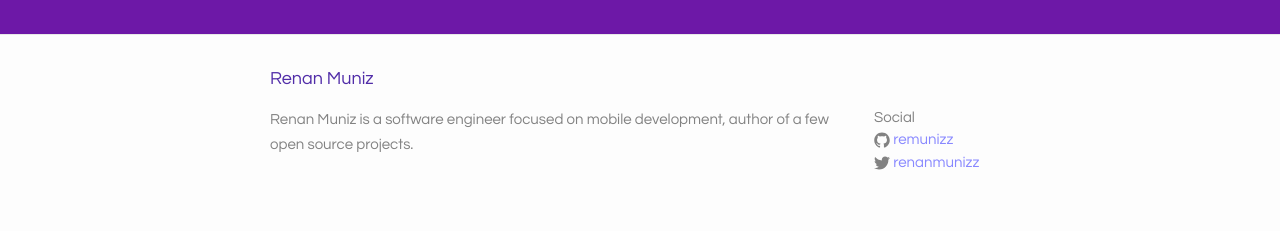
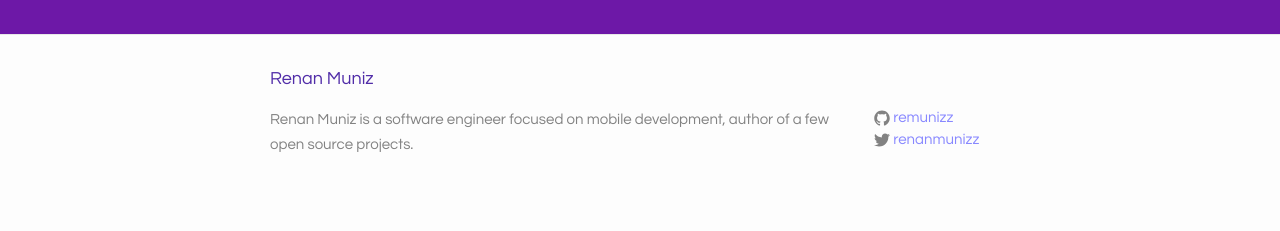
Before and after one commit to remunizz/remunizz.github.io, a Jekyll site: the page built from index.html, in a window 1280 px wide. Shown: the part 1241-1472 px from the top of the page. Built offline with Jekyll 4.4.1, drawn with Linux system fonts in a browser that asks for light colours.

Commit message:
Update _includes footer.html, remove mail info

```diff
--- a/_includes/footer.html
+++ b/_includes/footer.html
@@ -29,8 +29,6 @@
       </div>
       <div class="footer-col footer-col-2">
         <ul class="contact-list">
-          <li>Social</li>
-          <li><a href="mailto:{{ site.email }}">{{ site.email }}</a></li>
         </ul>
 
         <ul class="social-media-list">
```
